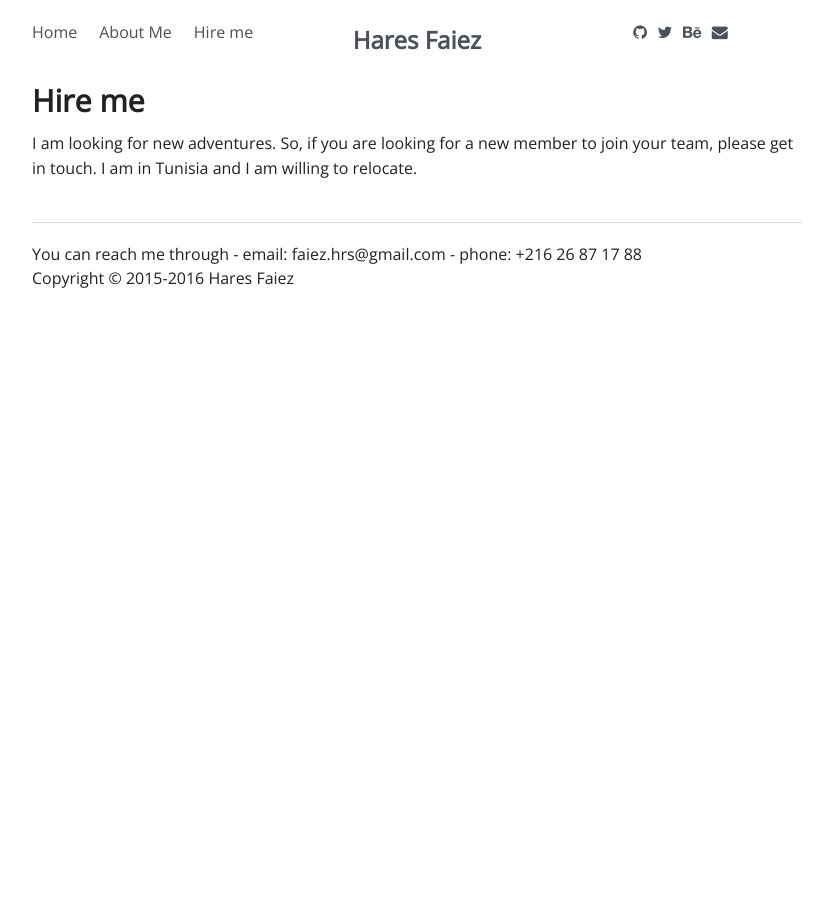
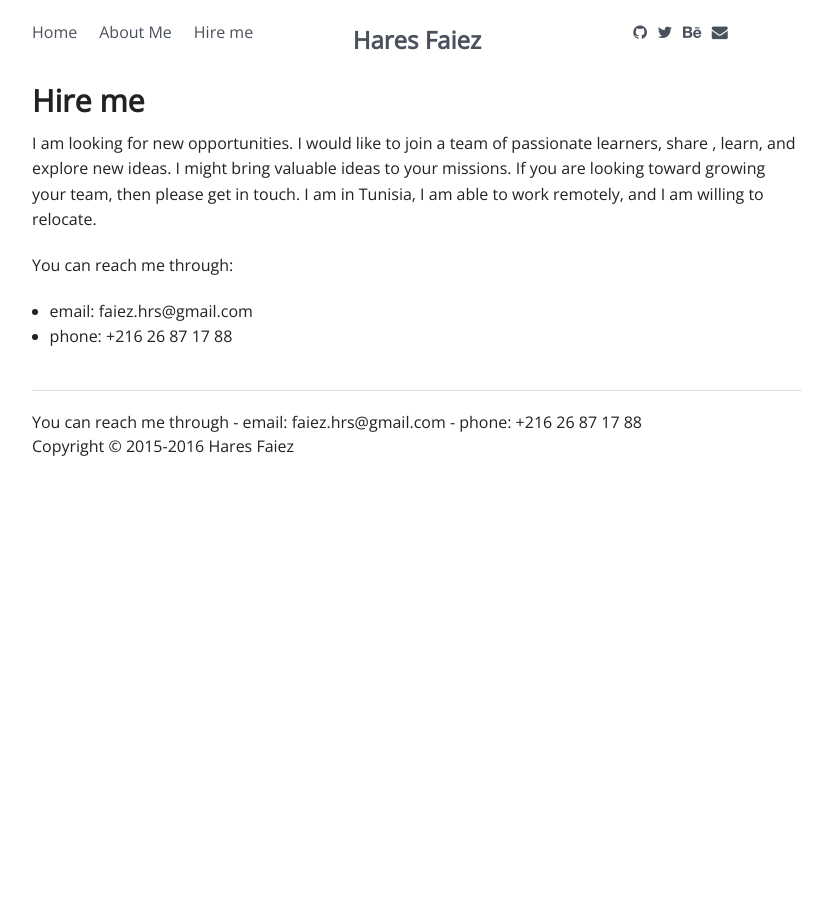
Before and after one commit to haresfaiez/haresfaiez.github.io, a Jekyll site: the page built from hireme.md, in a window 1280 px wide. Shown: the whole page, without its empty margins (223-1056 px from the left). Built offline with Jekyll 4.4.1, drawn with Linux system fonts in a browser that asks for light colours; some web fonts are replaced.

Commit message:
Improve the 'hireme' page content

```diff
--- a/hireme.md
+++ b/hireme.md
@@ -4,6 +4,14 @@ title:  Hire me
 permalink: /hireme/
 ---
 
-I am looking for new adventures.
-So, if you are looking for a new member to join your team, please get in touch.
-I am in Tunisia and I am willing to relocate.
+I am looking for new opportunities.
+I would like to join a team of passionate learners, share
+, learn, and explore new ideas.
+I might bring valuable ideas to your missions.
+If you are looking toward growing your team,
+then please get in touch.
+I am in Tunisia, I am able to work remotely, and I am willing to relocate.
+
+You can reach me through:
+ * email: faiez.hrs@gmail.com
+ * phone: +216 26 87 17 88
```
Also changed, not shown: about.md (+2 -7 lines).
